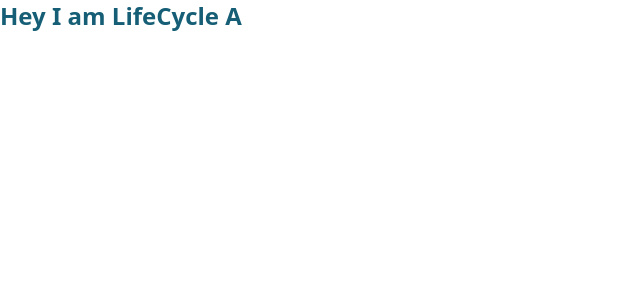
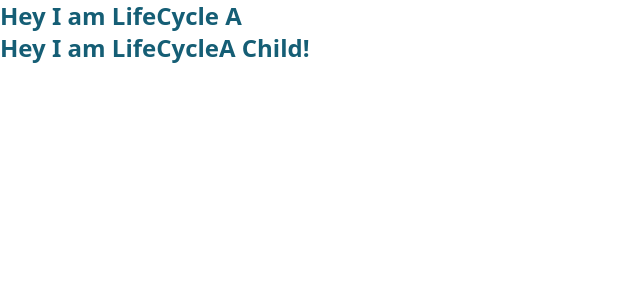
Before and after one commit to syedaAnusha/React-Indepth, a React (Vite) app in the folder learn-react-indepth/: page / in a window 1280 px wide. Shown: the top 300 px of the page, without its empty margins (0-640 px from the left). Built offline with nearby package versions, Linux system fonts and the light colour scheme.

Commit message:
refactor: Update Life Cycle Method

```diff
--- a/learn-react-indepth/src/LifeCycleA.jsx
+++ b/learn-react-indepth/src/LifeCycleA.jsx
@@ -24,7 +24,8 @@ class LifeCycleA extends Component {
     console.log("LifeCycleA render Method called!");
     return (
       <div className="text text-cyan-800 font-extrabold text-2xl">
-        Hey I am LifeCycle A{/* <LifeCycleAChild /> */}
+        Hey I am LifeCycle A
+        <LifeCycleAChild />
       </div>
     );
   }
```
